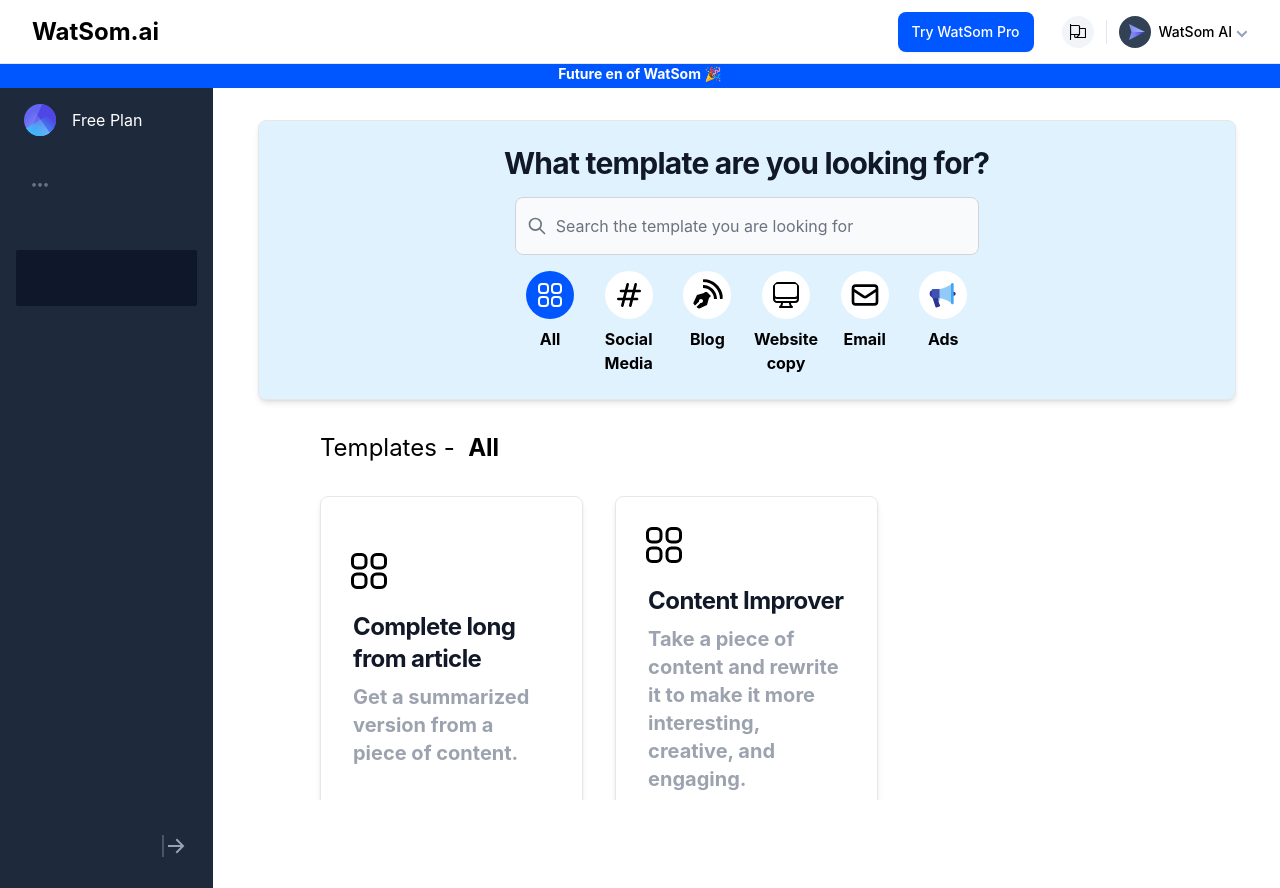
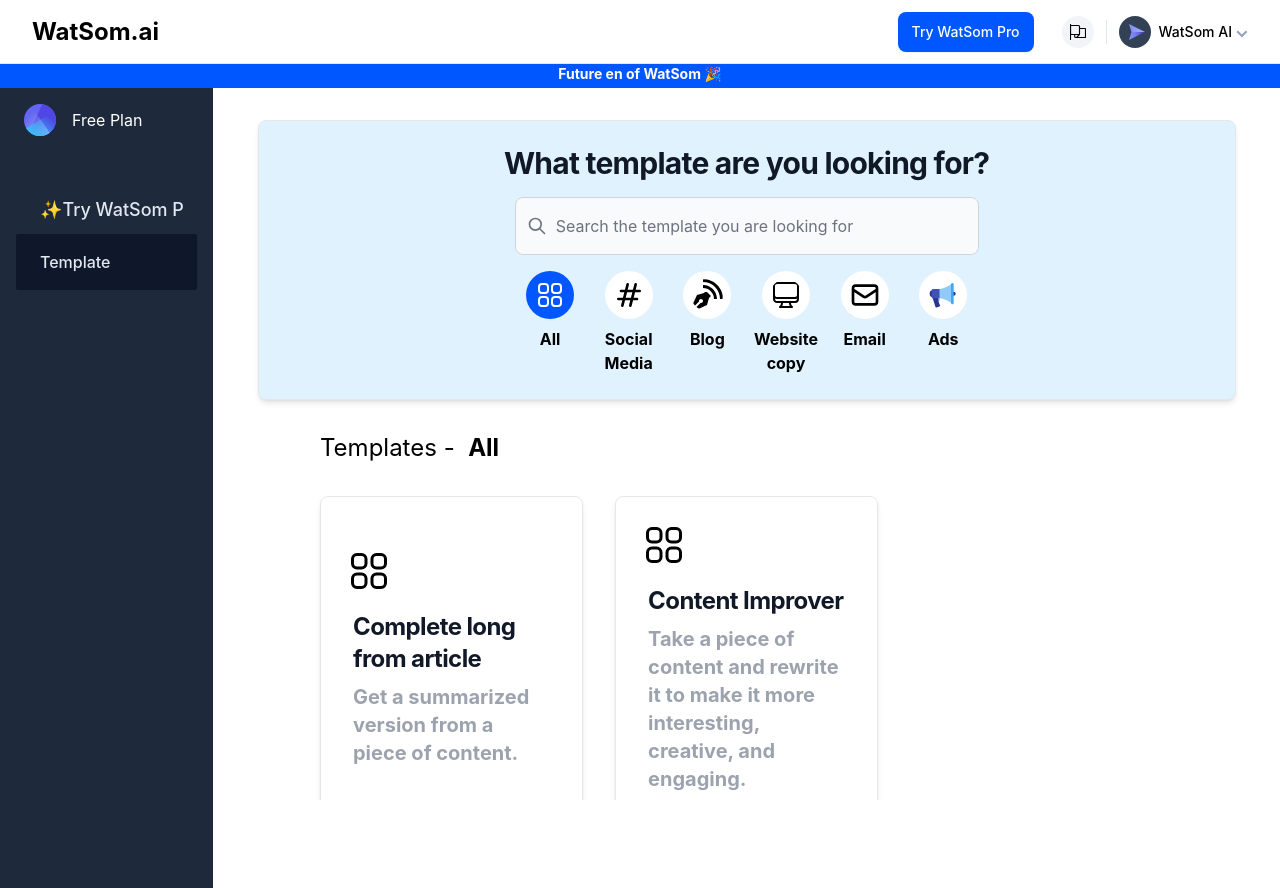
Before and after one commit to JupyterTech/watsom-ai-frontend, a React (Create React App) app: page /template in a window 1280 px wide. Built offline with nearby package versions, Linux system fonts and the light colour scheme; the HTML template or start-up script is replaced by a standard one.

Commit message:
fix: sidebar style

```diff
--- a/src/components/Generate/Sidebar.jsx
+++ b/src/components/Generate/Sidebar.jsx
@@ -74,12 +74,12 @@
   return (
     <div>
       {/* Sidebar backdrop (mobile only) */}
-      <div
+      {/* <div
         className={`fixed inset-0 bg-slate-900 bg-opacity-30 z-40 lg:hidden lg:z-auto transition-opacity duration-200 ${
           sidebarOpen ? 'opacity-100' : 'opacity-0 pointer-events-none'
         }`}
         aria-hidden="true"
-      ></div>
+      ></div> */}
 
       {/* Sidebar */}
       <div
@@ -92,7 +92,7 @@
         {/* Sidebar header */}
         <div className="flex justify-between mb-10 pr-3 sm:px-2">
           {/* Close button */}
-          <button
+          {/* <button
             ref={trigger}
             className="lg:hidden text-slate-500 hover:text-slate-400"
             onClick={() => setSidebarOpen(!sidebarOpen)}
@@ -103,7 +103,7 @@
             <svg className="w-6 h-6 fill-current" viewBox="0 0 24 24" xmlns="http://www.w3.org/2000/svg">
               <path d="M10.7 18.7l1.4-1.4L7.8 13H20v-2H7.8l4.3-4.3-1.4-1.4L4 12z" />
             </svg>
-          </button>
+          </button> */}
           {/* Logo */}
           <div className="flex gap-20">
             <NavLink end to="/" className="flex col-span-10">
@@ -117,11 +117,11 @@
         <div className="space-y-8">
           {/* Pages group */}
           <div>
-            <h3 className="text-xs uppercase text-slate-500 font-semibold pl-3">
+            {/* <h3 className="text-xs uppercase text-slate-500 font-semibold pl-3">
               <span className="hidden lg:block lg:sidebar-expanded:hidden 2xl:hidden text-center w-6" aria-hidden="true">
                 •••
               </span>
-            </h3>
+            </h3> */}
             <ul className="mt-3">
               {/*  */}
               <li className={`px-3 py-2 rounded-sm mb-0.5 last:mb-0 ${pathname.includes('subscription') && 'bg-slate-900'}`}>
@@ -134,7 +134,7 @@
                 >
                   <div className="flex items-center justify-between">
                     <div className="grow flex items-center">
-                      <span className="text-lg font-medium ml-3 lg:opacity-0 lg:sidebar-expanded:opacity-100 2xl:opacity-100 duration-200">
+                      <span className="text-lg font-medium ml-3">
                       ✨Try WatSom Pro
                       </span>
                     </div>
@@ -155,7 +155,7 @@
                   }`}
                 >
                   <div className="flex items-center">
-                    <span className="text-md font-medium ml-3 lg:opacity-0 lg:sidebar-expanded:opacity-100 2xl:opacity-100 duration-200">Template</span>
+                    <span className="text-md font-medium ml-3">Template</span>
                   </div>
                 </NavLink>
               </li>
@@ -217,7 +217,7 @@
 
 
         {/* Expand / collapse button */}
-        <div className="pt-3 hidden lg:inline-flex 2xl:hidden justify-end mt-auto">
+        {/* <div className="pt-3 hidden lg:inline-flex 2xl:hidden justify-end mt-auto">
           <div className="px-3 py-2">
             <button onClick={() => setSidebarExpanded(!sidebarExpanded)}>
               <span className="sr-only">Expand / collapse sidebar</span>
@@ -227,7 +227,7 @@
               </svg>
             </button>
           </div>
-        </div>
+        </div> */}
       </div>
     </div>
   );
--- a/src/components/Template/Sidebar.jsx
+++ b/src/components/Template/Sidebar.jsx
@@ -52,12 +52,12 @@
   return (
     <div>
       {/* Sidebar backdrop (mobile only) */}
-      <div
+      {/* <div
         className={`fixed inset-0 bg-slate-900 bg-opacity-30 z-40 lg:hidden lg:z-auto transition-opacity duration-200 ${
           sidebarOpen ? 'opacity-100' : 'opacity-0 pointer-events-none'
         }`}
         aria-hidden="true"
-      ></div>
+      ></div> */}
 
       {/* Sidebar */}
       <div
@@ -70,7 +70,7 @@
         {/* Sidebar header */}
         <div className="flex justify-between mb-10 pr-3 sm:px-2">
           {/* Close button */}
-          <button
+          {/* <button
             ref={trigger}
             className="lg:hidden text-slate-500 hover:text-slate-400"
             onClick={() => setSidebarOpen(!sidebarOpen)}
@@ -81,7 +81,7 @@
             <svg className="w-6 h-6 fill-current" viewBox="0 0 24 24" xmlns="http://www.w3.org/2000/svg">
               <path d="M10.7 18.7l1.4-1.4L7.8 13H20v-2H7.8l4.3-4.3-1.4-1.4L4 12z" />
             </svg>
-          </button>
+          </button> */}
           {/* Logo */}
           <NavLink end to="/" className="flex gap-4">
             <svg width="32" height="32" viewBox="0 0 32 32">
@@ -114,11 +114,11 @@
         <div className="space-y-8">
           {/* Pages group */}
           <div>
-            <h3 className="text-xs uppercase text-slate-500 font-semibold pl-3">
+            {/* <h3 className="text-xs uppercase text-slate-500 font-semibold pl-3">
               <span className="hidden lg:block lg:sidebar-expanded:hidden 2xl:hidden text-center w-6" aria-hidden="true">
                 •••
               </span>
-            </h3>
+            </h3> */}
             <ul className="mt-3">
               {/*  */}
               <li className={`px-3 py-2 rounded-sm mb-0.5 last:mb-0 ${pathname.includes('subscription') && 'bg-slate-900'}`}>
@@ -131,7 +131,7 @@
                 >
                   <div className="flex items-center justify-between">
                     <div className="grow flex items-center">
-                      <span className="text-lg font-medium ml-3 lg:opacity-0 lg:sidebar-expanded:opacity-100 2xl:opacity-100 duration-200">
+                      <span className="text-lg font-medium ml-3">
                       ✨Try WatSom Pro
                       </span>
                     </div>
@@ -152,7 +152,7 @@
                   }`}
                 >
                   <div className="flex items-center">
-                    <span className="text-md font-medium ml-3 lg:opacity-0 lg:sidebar-expanded:opacity-100 2xl:opacity-100 duration-200">Template</span>
+                    <span className="text-md font-medium ml-3">Template</span>
                   </div>
                 </NavLink>
               </li>
@@ -184,7 +184,7 @@
         </div>
 
         {/* Expand / collapse button */}
-        <div className="pt-3 hidden lg:inline-flex 2xl:hidden justify-end mt-auto">
+        {/* <div className="pt-3 hidden lg:inline-flex 2xl:hidden justify-end mt-auto">
           <div className="px-3 py-2">
             <button onClick={() => setSidebarExpanded(!sidebarExpanded)}>
               <span className="sr-only">Expand / collapse sidebar</span>
@@ -194,7 +194,7 @@
               </svg>
             </button>
           </div>
-        </div>
+        </div> */}
       </div>
     </div>
   );
```
